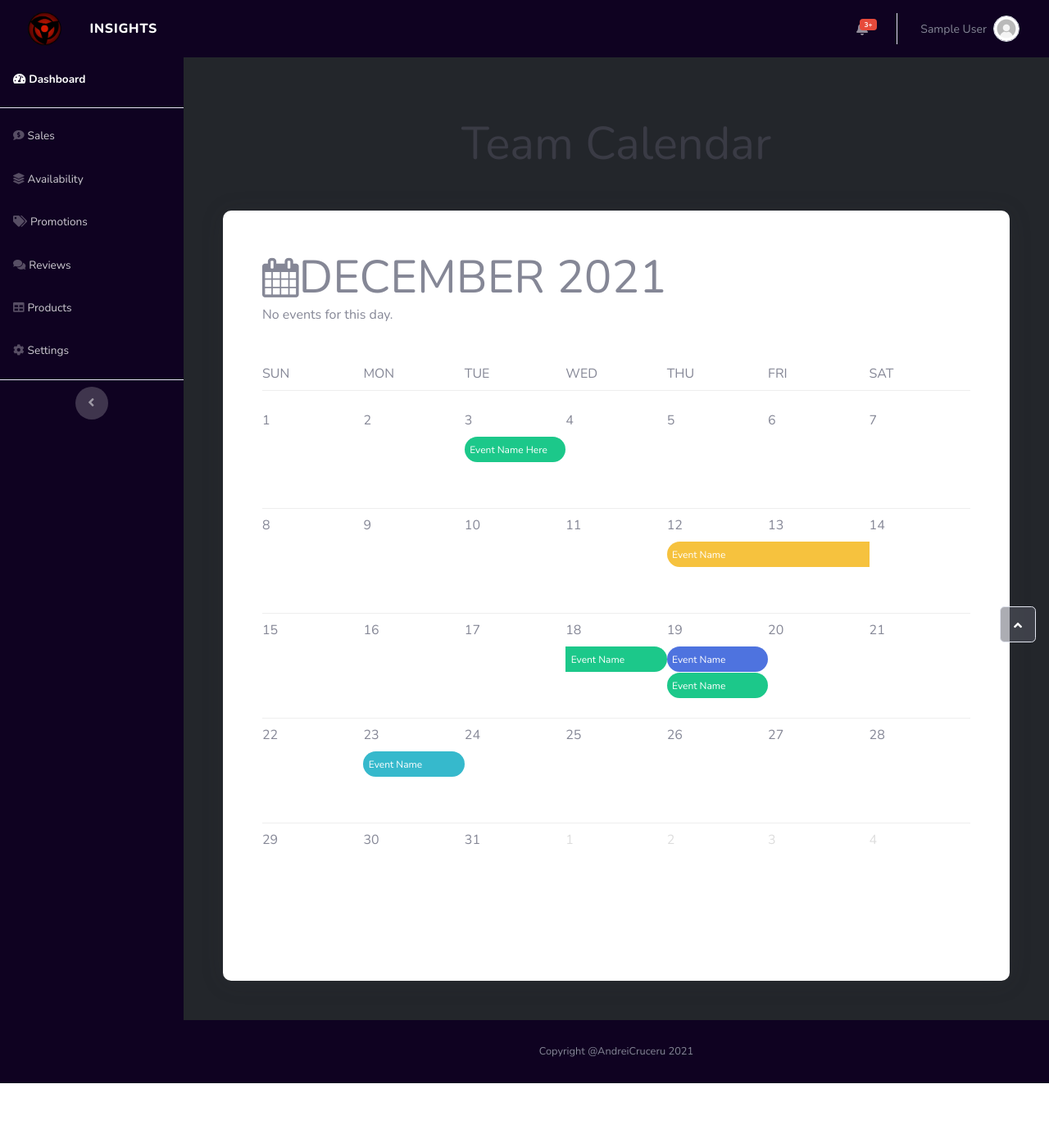
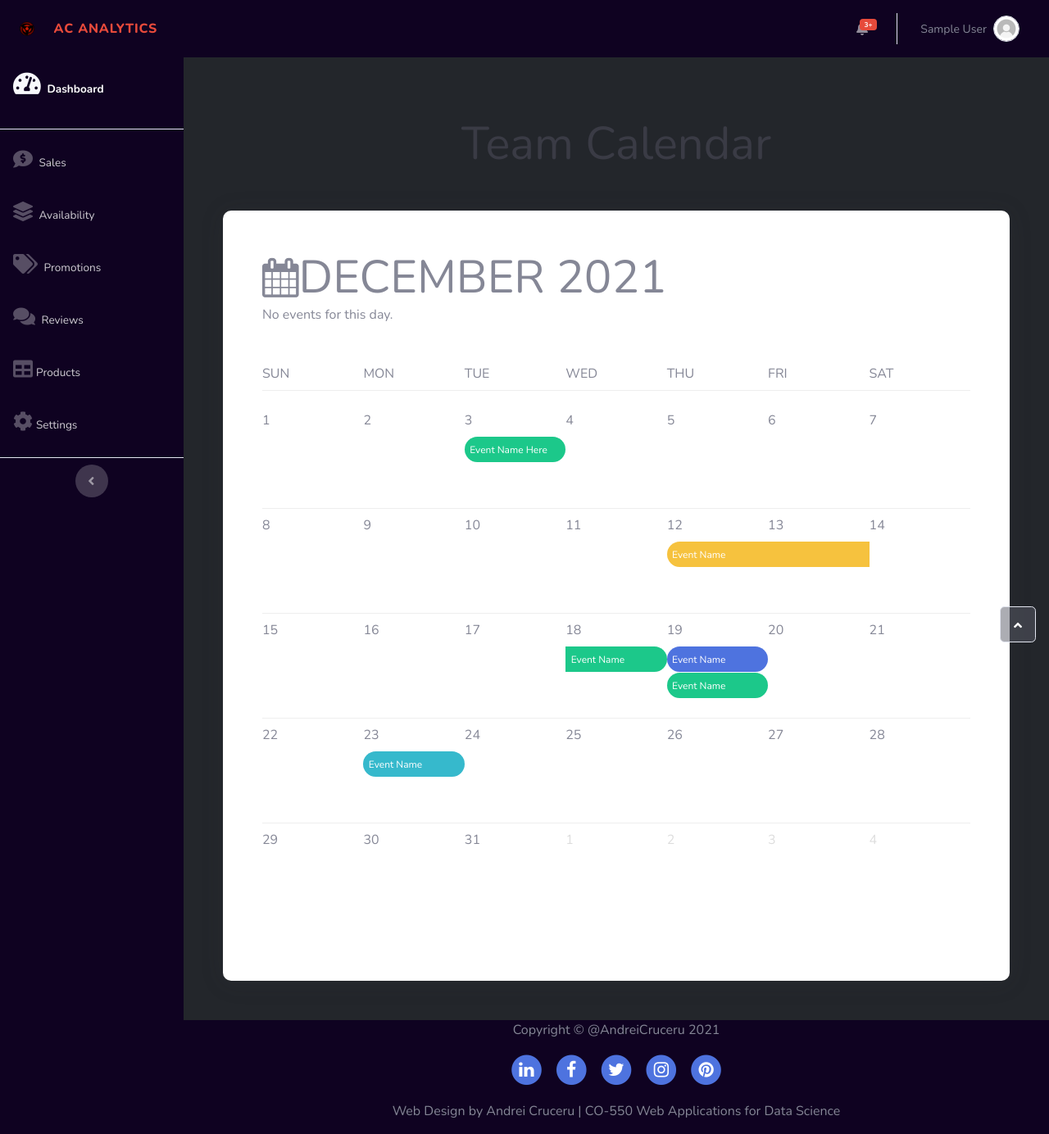
Before and after one commit to andreicruceru95/WebApplications, a Flask app: page /dashboard/calendar in a window 1280 px wide. Shown: the whole page at 82% size. Before the commit the page ends 1322 px from the top, so only its background shows below. Run offline with Flask 2, Linux system fonts and the light colour scheme; the visitor is signed in with stand-in values (Sample User, id 1); data comes from the database, SQL or seed files in the repository; parts of the project's set-up code (start-up, migrations or seed data) failed here and were passed over; some libraries are stand-ins or nearby versions.

Commit message:
Added SocialMedia Icons to footer

```diff
--- a/static/css/main.css
+++ b/static/css/main.css
@@ -1,3 +1,7 @@
 a:focus, a:hover {
     color: #0dbade;
 }
+#footerpad {
+  padding-top: 70px !important;
+  padding-bottom: 20px;
+}
--- a/templates/dashboard/dashboard.html
+++ b/templates/dashboard/dashboard.html
@@ -21,7 +21,7 @@
 {% block body %}
 
     <div class="d-sm-flex justify-content-between align-items-center mb-4">
-        <h3 class="text-dark mb-0">Dashboard</h3><a class="btn btn-primary btn-sm d-none d-sm-inline-block" role="button" href="#"><i class="fas fa-download fa-sm text-white-50"></i>&nbsp;Generate Report</a>
+        <h3 class="text-white mb-0">Dashboard</h3><a class="btn btn-primary btn-sm d-none d-sm-inline-block" role="button" href="#"><i class="fas fa-download fa-sm text-white-50"></i>&nbsp;Generate Report</a>
     </div>
     <div class="row">
         <div class="col-md-6 col-xl-3 mb-4 bg-gradient-dark">
--- a/templates/partial/base.html
+++ b/templates/partial/base.html
@@ -10,7 +10,6 @@
     <link rel="stylesheet" href="{{ url_for('static', filename='fonts/fontawesome-all.min.css') }}">
     <link rel="stylesheet" href="{{ url_for('static', filename='fonts/font-awesome.min.css') }}">
     <link rel="stylesheet" href="{{ url_for('static', filename='fonts/fontawesome5-overrides.min.css') }}">
-
     {% block head %} {% endblock %}
 <title></title>
 </head>
@@ -21,19 +20,18 @@
         <div class="container-fluid d-flex flex-column p-0">
             <a class="navbar-brand d-flex justify-content-center align-items-center sidebar-brand m-0" href="{{ url_for('main.index') }}">
             <div class="sidebar-brand-icon row"><img src="{{ url_for('static', filename='img/logo.png') }}"></div>
-            <div class="sidebar-brand-text mx-3"><span>Insights</span></div>
+            <div class="sidebar-brand-text text-danger mx-3"><span>AC Analytics</span></div>
             </a>
             <hr class="sidebar-divider my-0">
             <ul class="navbar-nav text-light" id="accordionSidebar">
-                <li class="nav-item"><a class="nav-link active" href="{{ url_for('dashboard.summary') }}"><i class="fas fa-tachometer-alt" id="base-side-bar"></i><span>Dashboard</span></a></li>
+                <li class="nav-item"><a class="nav-link active" href="{{ url_for('dashboard.summary') }}"><i class="fas fa-tachometer-alt mb-3 text-light" style="font-size: 30px !important;" id="base-side-bar"></i><span> Dashboard</span></a></li>
                 <div class="d-none d-sm-block dropdown-divider"></div>
-                <li class="nav-item"><a class="nav-link" href="{{ url_for('dashboard.sales') }}"><i class="fas fa-comment-dollar"></i><span>Sales</span></a></li>
-                <li class="nav-item"><a class="nav-link" href="{{ url_for('dashboard.availability') }}"><i class="fas fa-layer-group"></i><span>Availability</span></a></li>
-                <li class="nav-item"><a class="nav-link" href="{{ url_for('dashboard.promotions') }}"><i class="fas fa-tags"></i><span>Promotions</span></a></li>
-                <li class="nav-item"><a class="nav-link" href="{{ url_for('dashboard.reviews') }}"><i class="fas fa-comments"></i><span>Reviews</span></a></li>
-
-                <li class="nav-item"><a class="nav-link" href="{{ url_for('dashboard.products') }}"><i class="fas fa-table"></i><span>Products</span></a></li>
-                <li class="nav-item"><a class="nav-link" href="{{ url_for('dashboard.settings') }}"><i class="fas fa-cog"></i><span>Settings</span></a></li>
+                <li class="nav-item"><a class="nav-link" href="{{ url_for('dashboard.sales') }}"><i class="fas fa-comment-dollar mb-2" style="font-size: 24px !important;"></i><span> Sales</span></a></li>
+                <li class="nav-item"><a class="nav-link" href="{{ url_for('dashboard.availability') }}"><i class="fas fa-layer-group mb-2" style="font-size: 24px !important;"></i><span> Availability</span></a></li>
+                <li class="nav-item"><a class="nav-link" href="{{ url_for('dashboard.promotions') }}"><i class="fas fa-tags mb-2" style="font-size: 24px !important;"></i><span> Promotions</span></a></li>
+                <li class="nav-item"><a class="nav-link" href="{{ url_for('dashboard.reviews') }}"><i class="fas fa-comments mb-2" style="font-size: 24px !important;"></i><span> Reviews</span></a></li>
+                <li class="nav-item"><a class="nav-link" href="{{ url_for('dashboard.products') }}"><i class="fas fa-table mb-2" style="font-size: 24px !important;"></i><span>Products</span></a></li>
+                <li class="nav-item"><a class="nav-link" href="{{ url_for('dashboard.settings') }}"><i class="fas fa-cog mb-2" style="font-size: 24px !important;"></i><span>Settings</span></a></li>
                 <div class="d-none d-sm-block dropdown-divider"></div>
             </ul>
             <div class="text-center d-none d-md-inline"><button class="btn rounded-circle border-0" id="sidebarToggle" type="button"></button></div>
@@ -91,9 +89,26 @@
                 {% block body %} {% endblock %}
             </div>
         </div>
-        <footer class="sticky-footer" style="background-color: #0f0221">
+        {#<footer class="sticky-footer" style="background-color: #0f0221">
             <div class="container my-auto">
                 <div class="text-center my-auto copyright"><span>Copyright @AndreiCruceru 2021</span></div>
+            </div>
+        </footer>#}
+        <footer id="footerpad" style="background-color: #0f0221">
+            <div class="container">
+                <div class="row">
+                    <div class="col-md-6 col-lg-8 mx-auto">
+                        <p class="copyright text-muted text-center">Copyright &copy; @AndreiCruceru 2021</p>
+                        <ul class="list-inline text-center">
+                            <li class="list-inline-item"><a href="#"><span class="fa-stack fa-lg"><i class="fa fa-circle fa-stack-2x"></i><i class="fa fa-linkedin-in fa-stack-1x fa-inverse"></i></span></a></li>
+                            <li class="list-inline-item"><a href="#"><span class="fa-stack fa-lg"><i class="fa fa-circle fa-stack-2x"></i><i class="fa fa-facebook fa-stack-1x fa-inverse"></i></span></a></li>
+                            <li class="list-inline-item"><a href="#"><span class="fa-stack fa-lg"><i class="fa fa-circle fa-stack-2x"></i><i class="fa fa-twitter fa-stack-1x fa-inverse"></i></span></a></li>
+                            <li class="list-inline-item"><a href="#"><span class="fa-stack fa-lg"><i class="fa fa-circle fa-stack-2x"></i><i class="fa fa-instagram fa-stack-1x fa-inverse"></i></span></a></li>
+                            <li class="list-inline-item"><a href="#"><span class="fa-stack fa-lg"><i class="fa fa-circle fa-stack-2x"></i><i class="fa fa-pinterest fa-stack-1x fa-inverse"></i></span></a></li>
+                        </ul>
+                        <p class="copyright text-muted text-center">Web Design by Andrei Cruceru | CO-550 Web Applications for Data Science</p>
+                    </div>
+                </div>
             </div>
         </footer>
     </div><a class="border rounded d-inline scroll-to-top" href="#page-top"><i class="fas fa-angle-up"></i></a>
@@ -105,35 +120,6 @@
 <script src="https://cdnjs.cloudflare.com/ajax/libs/jquery/3.6.0/jquery.min.js" integrity="sha512-894YE6QWD5I59HgZOGReFYm4dnWc1Qt5NtvYSaNcOP+u1T9qYdvdihz0PPSiiqn/+/3e7Jo4EaG7TubfWGUrMQ==" crossorigin="anonymous" referrerpolicy="no-referrer"></script>
 <script src="https://cdnjs.cloudflare.com/ajax/libs/jquery/3.6.0/jquery.js" integrity="sha512-n/4gHW3atM3QqRcbCn6ewmpxcLAHGaDjpEBu4xZd47N0W2oQ+6q7oc3PXstrJYXcbNU1OHdQ1T7pAP+gi5Yu8g==" crossorigin="anonymous" referrerpolicy="no-referrer"></script>
 <script src="https://ajax.googleapis.com/ajax/libs/jquery/3.5.1/jquery.min.js"></script>
-<script>
-    $(document).ready(function(){
-        $("#btn_").click(function(){
-            function getSelectedCheckboxValues(name) {
-                const checkboxes = document.querySelectorAll(`input[name="${name}"]:checked`);
-                let values = [];
-                checkboxes.forEach((checkbox) => {
-                    values.push(checkbox.value);
-                });
-                return values;
-            }
-            alert('Started')
-            $.post("/filter",
-                {
-                    data:{
-                        brands: getSelectedCheckboxValues('brand[]'),
-                        categories: getSelectedCheckboxValues('category[]'),
-                        occasions: getSelectedCheckboxValues('occasion[]'),
-                        collections: getSelectedCheckboxValues('collection[]'),
-                        materials: getSelectedCheckboxValues('material[]')
-                    },
-                },
-                function(data,status){
-                    alert("Data: " + data.toString() + "\nStatus: " + status);
-                });
-            alert('finished'+ data)
-        });
-    });
-</script>
 </body>
 
 </html>
```
Also changed, not shown: static/css/bokeh_table.css (indentation only), static/img/cloud.png, static/img/logo3.jpeg (renamed from static/img/logo.jpeg).
